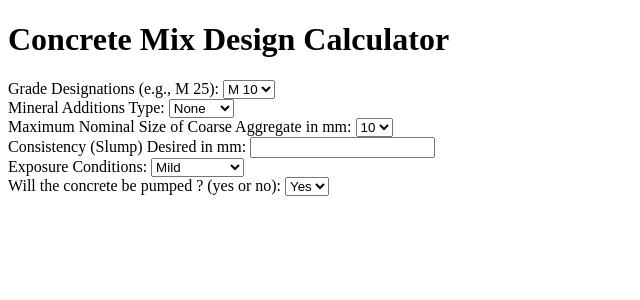
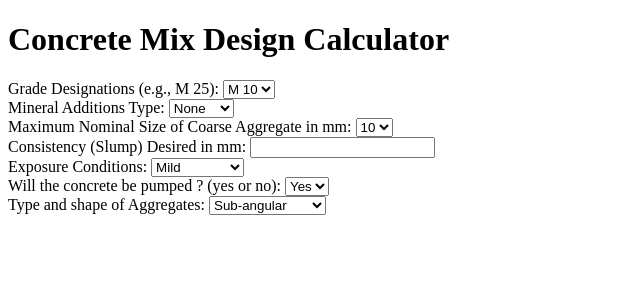
Before and after one commit to itsabdelmalek/concrete_mix_design_calculator, a Flask app: template templates/index.html in a window 1280 px wide. Shown: the top 300 px of the page, without its empty margins (0-640 px from the left). Run offline with Flask 3, Linux system fonts and the light colour scheme; the template is opened without the code that fills it, so the values that code supplies are empty.

Commit message:
added shape of aggregates menu

```diff
--- a/templates/index.html
+++ b/templates/index.html
@@ -58,6 +58,13 @@
             <option value="yes">Yes</option>
             <option value="no">No</option>
         </select><br>
+	<label for="type_agg">Type and shape of Aggregates:</label>
+        <select name="type_agg">
+            <option value="sub-angular">Sub-angular</option>
+            <option value="gravel">Gravel</option>
+            <option value="rounded gravel">Rounded gravel</option>
+            <option value="crushed gravel">Crushed gravel</option>
+        </select><br>
 
     </form>
 </body>
```
